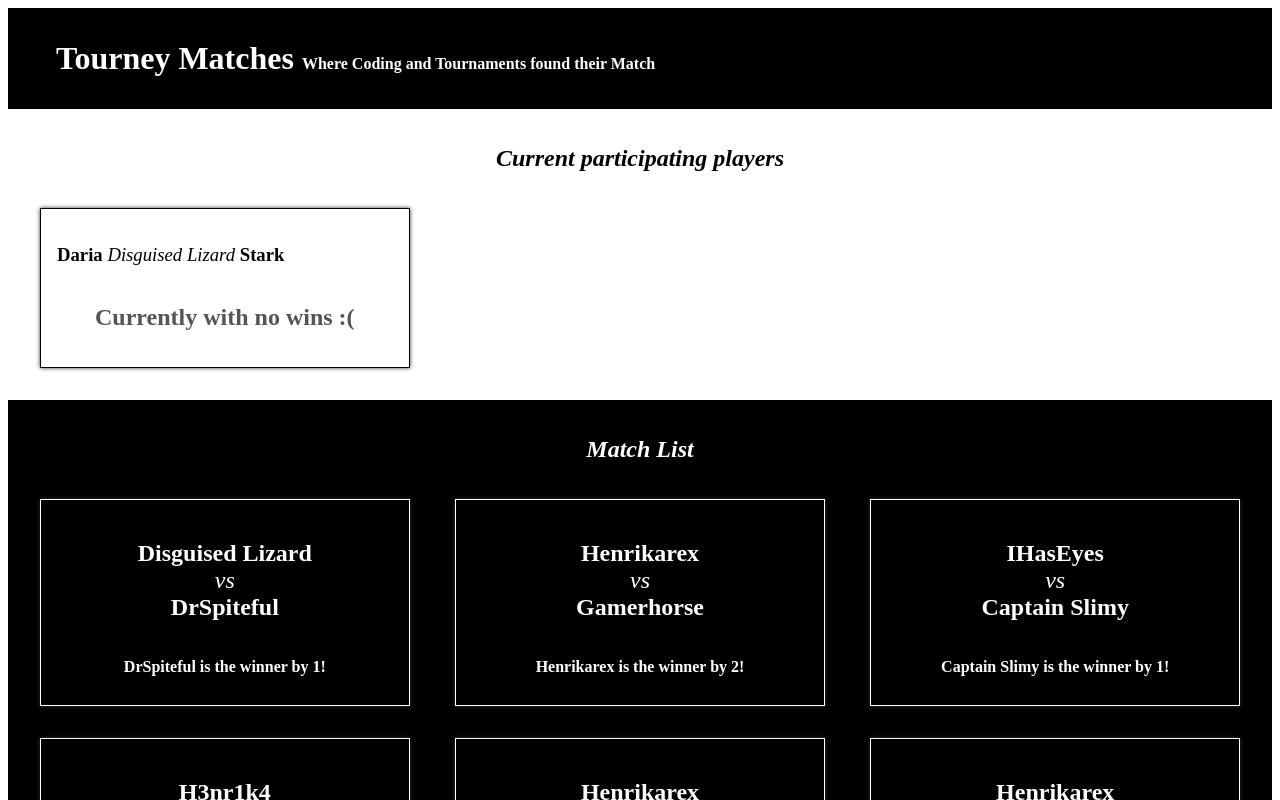
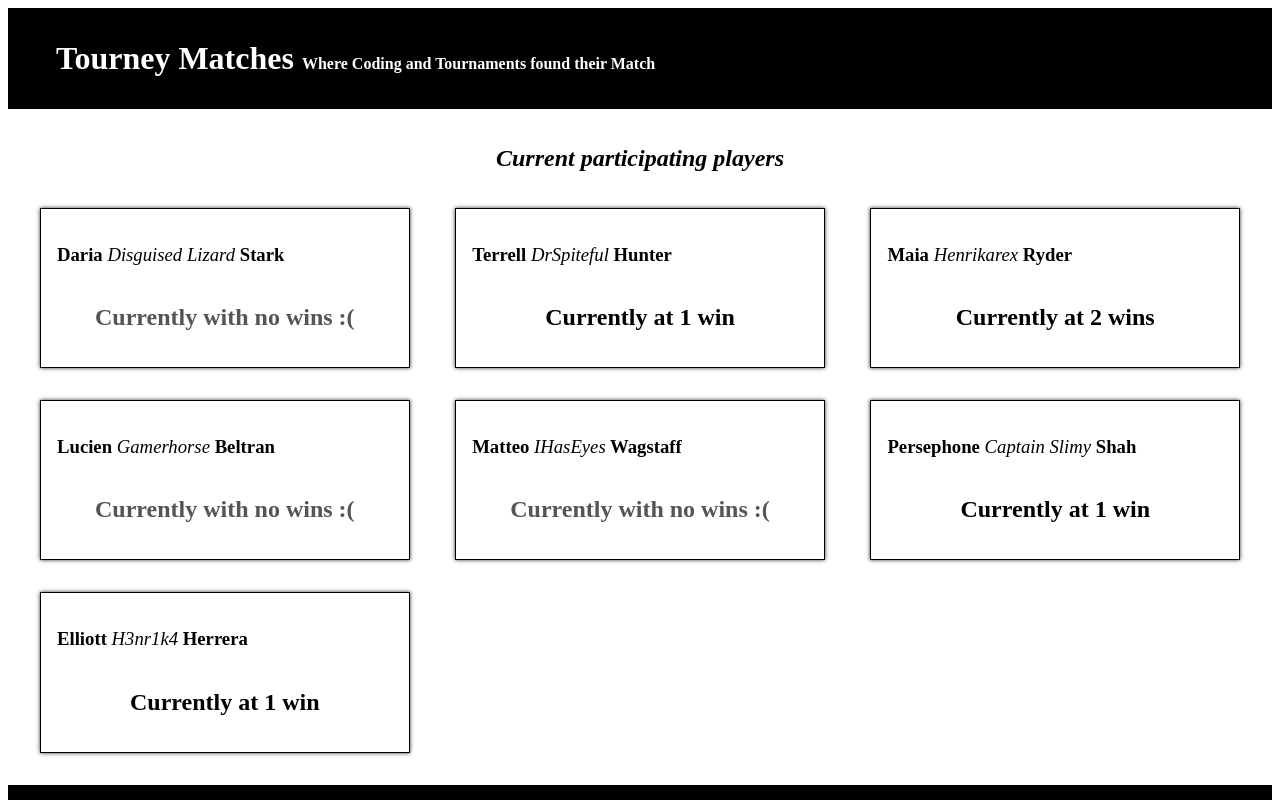
Before and after one commit to jeongj99/tourney-matches, a React (Create React App) app: page / in a window 1280 px wide. Shown: the top 800 px of the page. Built offline with nearby package versions, Linux system fonts and the light colour scheme.

Commit message:
Render all players

```diff
--- a/src/components/PlayerList.js
+++ b/src/components/PlayerList.js
@@ -1,11 +1,13 @@
 import Player from './Player';
 
 function PlayerList(props) {
-  const onePlayer = props.playerData[0];
+  const players = props.playerData.map(player =>
+    <Player key={player.gamerTag} gamerTag={player.gamerTag} firstName={player.firstName} lastName={player.lastName} wins={player.wins} />
+  );
   return (
     <section className="PlayerList" >
       <h1>Current participating players</h1>
-      <Player firstName={onePlayer.firstName} lastName={onePlayer.lastName} gamerTag={onePlayer.gamerTag} wins={onePlayer.wins} />
+      {players}
     </section>
   );
 }
```
